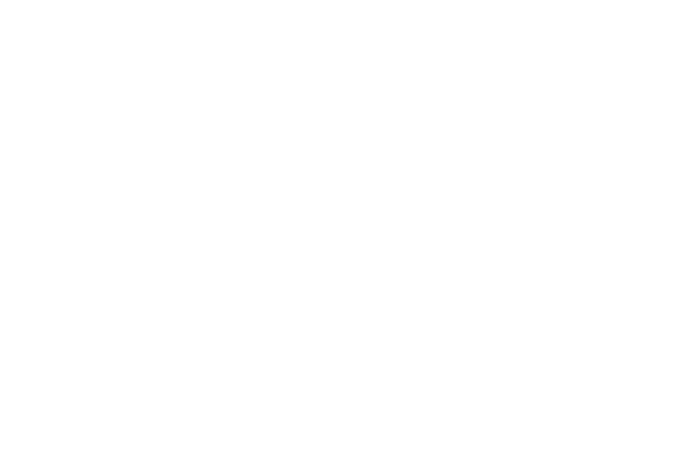
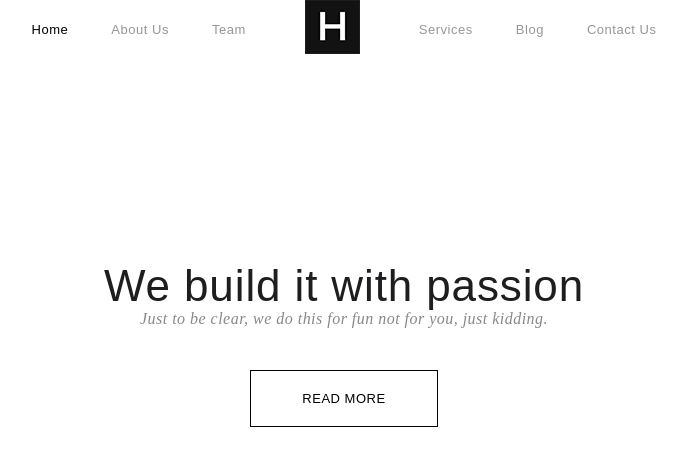
Before and after one commit to justP-official/psd-marsy, a plain HTML site: page index.html in a window 1280 px wide. Shown: the whole page, without its empty margins (296-982 px from the left). Drawn offline with Linux system fonts and the light colour scheme.

Commit message:
Шапка

```diff
--- a/css/style.css
+++ b/css/style.css
@@ -38,10 +38,103 @@
   src: url(../fonts/Roboto-Regular.ttf) format("ttf");
 }
 
-/* font-family: "HelveticaNeueLTProLt", sans-serif;
+body {
+  padding: 0;
+  margin: 0;
+}
+
+* {
+  box-sizing: border-box;
+}
+
+.container {
+  width: 1200px;
+  padding: 0 15px;
+  margin: 0 auto;
+  /* border: 1px solid red; */
+}
+
+.menu {
+  margin: 0;
+  padding: 0;
+  list-style: none;
+  display: flex;
+  justify-content: center;
+  align-items: center;
+}
+
+.menu__item a {
+  font-family: "Roboto-Regular", sans-serif;
+  font-size: 13px;
+  line-height: 17px;
+  font-weight: 400;
+  letter-spacing: 0.04em;
+  color: #989696;
+  text-decoration: none;
+  margin-right: 43px;
+}
+
+.menu__item:last-child a {
+  margin-right: 0;
+}
+
+.active a {
+  color: #010101;
+}
+
+.logo {
+  margin: 0 16px;
+}
+
+.header__content {
+  text-align: center;
+}
+
+.header__title {
+  font-family: "HelveticaNeueLTProLt", sans-serif;
+  font-size: 44px;
+  line-height: 41px;
+  font-weight: 400;
+  letter-spacing: 0.02em;
+  color: #1d1e1f;
+  margin: 207px auto 4px;
+}
+
+.header__text {
+  font-family: "Merriweather-LightItalic", serif;
+  font-size: 16px;
+  line-height: 17px;
+  font-weight: 300;
+  font-style: italic;
+  letter-spacing: 0.03em;
+  color: #898888;
+  margin: 0 auto 43px;
+}
+
+.header__button {
+  font-family: "Montserrat-Regular", sans-serif;
+  font-size: 13px;
+  line-height: 17px;
+  font-weight: 400;
+  letter-spacing: 0.04em;
+  color: #000000;
+  text-decoration: none;
+  width: 188px;
+  height: 57px;
+  border: 1px solid #000000;
+  display: flex;
+  justify-content: center;
+  align-items: center;
+  margin: 0 auto 206px;
+}
+
+
+/*
+font-family: "HelveticaNeueLTProLt", sans-serif;
 font-family: "HelveticaNeueLTProMd", sans-serif;
 font-family: "HelveticaNeueLTProRoman", sans-serif;
 font-family: "Merriweather-LightItalic", sans-serif;
 font-family: "Montserrat-Light", sans-serif;
 font-family: "Montserrat-Regular", sans-serif;
-font-family: "Roboto-Regular", sans-serif; */
+font-family: "Roboto-Regular", sans-serif;
+*/
--- a/index.html
+++ b/index.html
@@ -10,7 +10,40 @@
 </head>
 
 <body>
-
+  <header class="header">
+    <div class="container">
+      <nav>
+        <ul class="menu">
+          <li class="menu__item active">
+            <a href="#">Home</a>
+          </li>
+          <li class="menu__item">
+            <a href="#">About Us</a>
+          </li>
+          <li class="menu__item">
+            <a href="#">Team</a>
+          </li>
+          <li class="menu__item">
+            <a href="#"><img src="img/logo.png" alt="Логотип" class="logo"></a>
+          </li>
+          <li class="menu__item">
+            <a href="#">Services</a>
+          </li>
+          <li class="menu__item">
+            <a href="#">Blog</a>
+          </li>
+          <li class="menu__item">
+            <a href="#">Contact Us</a>
+          </li>
+        </ul>
+      </nav>
+      <div class="header__content">
+        <h1 class="header__title">We build it with passion</h1>
+        <p class="header__text">Just to be clear, we do this for fun not for you, just kidding.</p>
+        <a href="" class="header__button">READ MORE</a>
+      </div>
+    </div>
+  </header>
 </body>
 
 </html>
```
Also changed, not shown: img/logo.png (added).
